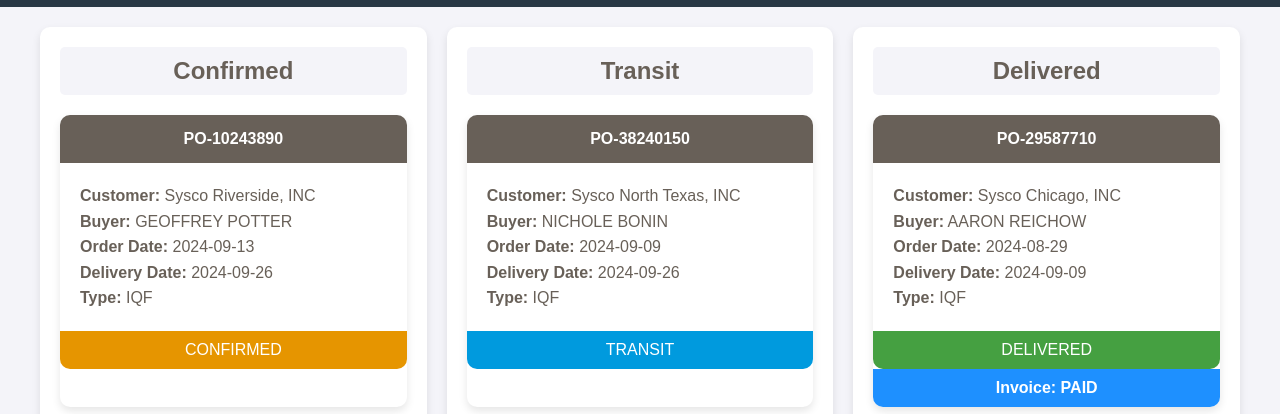
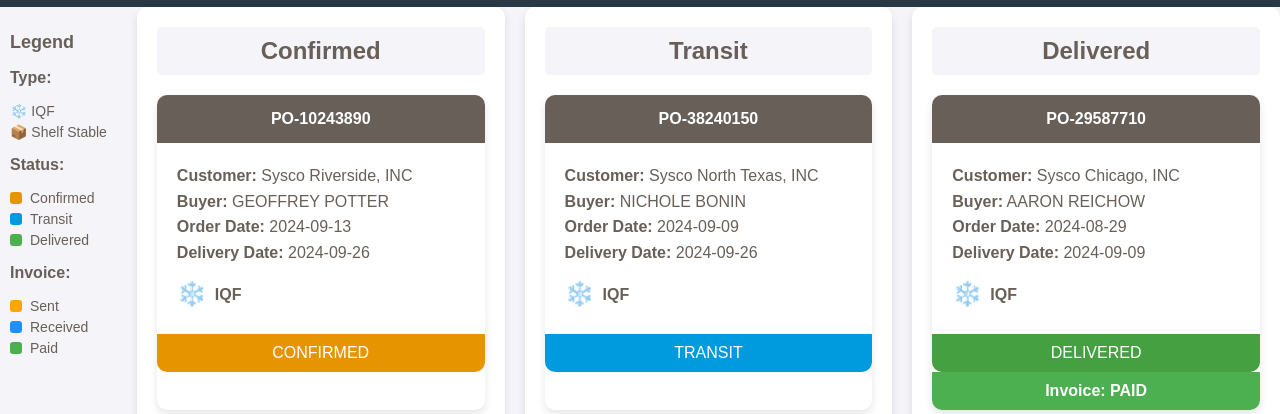
Before and after one commit to holt-ace/po-dashboard, a plain HTML site: page index.html in a window 1280 px wide. Shown: the part 374-788 px from the top of the page. Drawn offline with Linux system fonts and the light colour scheme; a web font is replaced by a local one.

Commit message:
1.6 (legend, symbols, format)

```diff
--- a/index.html
+++ b/index.html
@@ -31,12 +31,9 @@
             margin: 10px auto;
         }
         .container {
-            max-width: 1200px;
-            margin: auto;
-            padding: 20px;
             display: flex;
+            justify-content: space-between;
             gap: 20px;
-            justify-content: space-between;
         }
         .section {
             flex: 1;
@@ -107,31 +104,105 @@
             color: #fff;
             font-weight: bold;
         }
-        .SENT {
-            background-color: #FFA500;
-        }
         .RECEIVED {
-            background-color: #4CAF50;
+            background-color: #1E90FF;
         }
         .PAID {
-            background-color: #1E90FF;
+            background-color: #4CAF50;
         }
         .label {
             font-weight: bold;
         }
-        /* Add Key styling */
+
+        /* Styling for Icon and Type Text */
+        .po-type {
+            display: flex;
+            align-items: center;
+            font-weight: bold;
+            color: #686058;
+            margin-top: 10px;
+        }
+
+        .type-icon {
+            font-size: 24px;
+            margin-right: 8px;
+        }
+
+        .iqf .type-text {
+            color: #5a6bef;
+        }
+
+        .shelf-stable .type-text {
+            color: #f3f668;
+        }
+
+        /* Static key styling */
         .key {
-            margin: 20px auto;
-            max-width: 800px;
+            max-width: 200px; /* Slimmer */
+            padding: 10px;
         }
+
+        .key h2 {
+            font-size: 18px; /* Slightly smaller heading */
+            margin-bottom: 10px;
+        }
+
+        .key h3 {
+            font-size: 16px; /* Smaller subheading */
+            margin-bottom: 8px;
+        }
+
         .key ul {
             list-style-type: none;
-            padding: 0;
+            padding-left: 0;
         }
-        .key li {
-            margin-bottom: 10px;
-            font-size: 18px;
+
+        .key ul li {
+            display: flex;
+            align-items: center;
+            font-size: 14px; /* Smaller text */
+            margin-bottom: 5px;
         }
+
+        .key-box {
+            width: 12px; /* Smaller color boxes */
+            height: 12px;
+            margin-right: 8px;
+            border-radius: 3px;
+        }
+
+        /* .iqf-box {
+            background-color: #5a6bef;
+        }
+
+        .shelf-stable-box {
+            background-color: #f3f668;
+        } */
+
+        .confirmed-box {
+            background-color: #E69500;
+        }
+
+        .transit-box {
+            background-color: #009ADE;
+        }
+
+        .delivered-box {
+            background-color: #4CAF50;
+        }
+
+        .sent-box {
+            background-color: #FFA500;
+        }
+
+        .received-box {
+            background-color: #1E90FF;
+        }
+
+        .paid-box {
+            background-color: #4CAF50;
+        }
+
     </style>
 </head>
 <body>
@@ -142,32 +213,51 @@
     </header>
 
     <div class="container">
+        <!-- Static Legend (cleaned up) -->
+        <div class="key">
+            <h2>Legend</h2>
+            <div class="key-group">
+                <h3>Type:</h3>
+                <ul>
+                    <li>❄️ IQF </li>
+                    <li>📦 Shelf Stable </li>
+                </ul>
+            </div>
+            <div class="key-group">
+                <h3>Status:</h3>
+                <ul>
+                    <li><span class="key-box confirmed-box"></span> Confirmed</li>
+                    <li><span class="key-box transit-box"></span> Transit</li>
+                    <li><span class="key-box delivered-box"></span> Delivered</li>
+                </ul>
+            </div>
+            <div class="key-group">
+                <h3>Invoice:</h3>
+                <ul>
+                    <li><span class="key-box sent-box"></span> Sent</li>
+                    <li><span class="key-box received-box"></span> Received</li>
+                    <li><span class="key-box paid-box"></span> Paid</li>
+                </ul>
+            </div>
+        </div>
+
+        <!-- Confirmed section -->
         <div class="section" id="confirmed-section">
             <div class="section-title">Confirmed</div>
             <div class="section-content" id="confirmed-content"></div>
         </div>
+
+        <!-- Transit section -->
         <div class="section" id="transit-section">
             <div class="section-title">Transit</div>
             <div class="section-content" id="transit-content"></div>
         </div>
+
+        <!-- Delivered section -->
         <div class="section" id="delivered-section">
             <div class="section-title">Delivered</div>
             <div class="section-content" id="delivered-content"></div>
         </div>
-    </div>
-
-    <!-- Add Key -->
-    <div class="key">
-        <h2>Key:</h2>
-        <ul>
-            <li><strong>IQF</strong> - Individually Quick Frozen</li>
-            <li><strong>Shelf Stable</strong> - Non-refrigerated items</li>
-            <li><strong>Confirmed</strong> - PO is confirmed and awaiting shipment</li>
-            <li><strong>Transit</strong> - PO is on its way</li>
-            <li><strong>Delivered</strong> - PO has been delivered</li>
-            <li><strong>Paid</strong> - Invoice has been paid</li>
-            <li><strong>Received</strong> - Invoice has been received but not paid yet</li>
-        </ul>
     </div>
 
     <script>
@@ -293,7 +383,10 @@
                 <div><span class="label">Buyer:</span> ${po["Buyer"]}</div>
                 <div><span class="label">Order Date:</span> ${po["Order Date"]}</div>
                 <div><span class="label">Delivery Date:</span> ${po["Delivery Date"]}</div>
-                <div><span class="label">Type:</span> ${po["Type"]}</div> <!-- Added Type here -->
+                <div class="po-type">
+                    <span class="type-icon">${po["Type"] === "IQF" ? "❄️" : "📦"}</span>
+                    <span class="type-text">${po["Type"]}</span>
+                </div>
             `;
 
             const poStatus = document.createElement('div');
```
